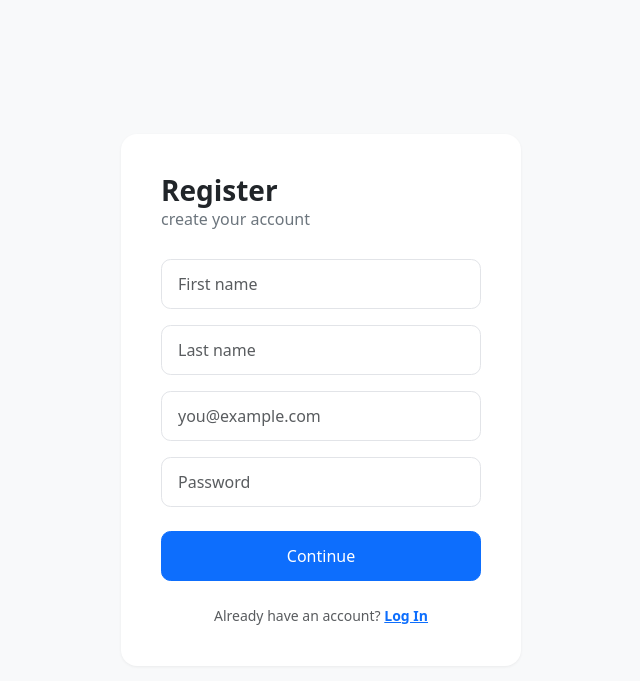
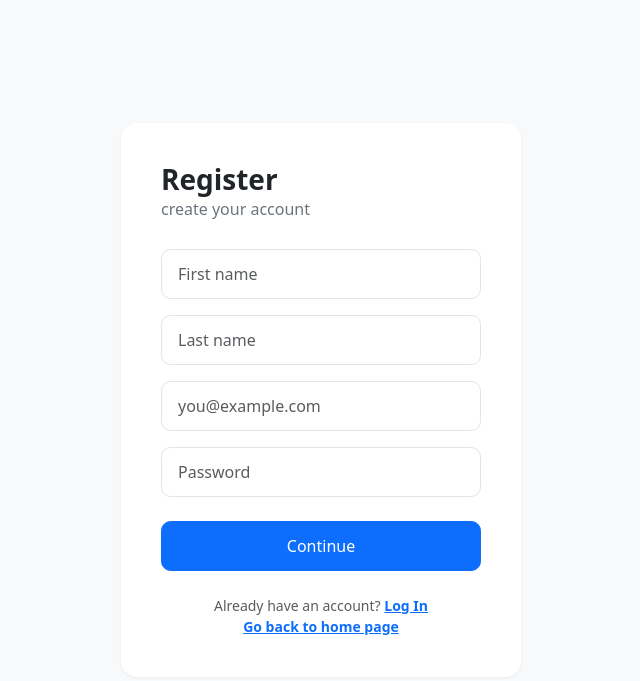
Before and after one commit to rohergun/Personal-Budget-Manager, a Spring Boot app: page /register.html in a window 1280 px wide. Shown: the top 681 px of the page, without its empty margins (319-959 px from the left). Run offline with Spring Boot 4, Linux system fonts and the light colour scheme; some of the project's set-up classes (security, data sources, template engines, error pages and the like) are left out, and stand-ins take their place.

Commit message:
feat: add link to homepage in login and register pages

```diff
--- a/src/main/resources/static/login.html
+++ b/src/main/resources/static/login.html
@@ -45,7 +45,10 @@
 
         <p class="text-center mt-4 mb-0 small text-muted">
             New user? <a href="/register.html" class="fw-semibold">Register</a>
+            <br>
+            <a href="/index.html" class="fw-semibold">Go back to home page</a>
         </p>
+
     </div>
 </div>
 
--- a/src/main/resources/static/register.html
+++ b/src/main/resources/static/register.html
@@ -54,6 +54,8 @@
 
         <p class="text-center mt-4 mb-0 small text-muted">
             Already have an account? <a href="/login.html" class="fw-semibold">Log In</a>
+            <br>
+            <a href="/index.html" class="fw-semibold">Go back to home page</a>
         </p>
     </div>
 </div>
```
